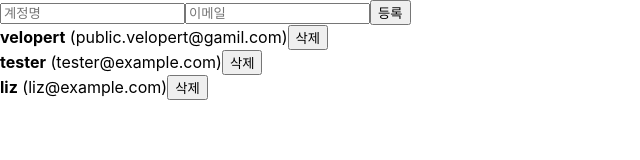
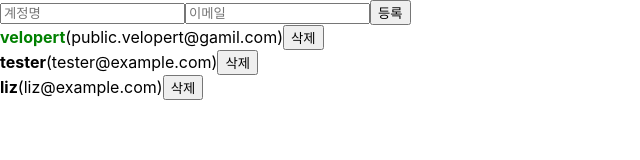
Before and after one commit to vcxttlvcx/React-Study, a React (Create React App) app in the folder begin-react/: page / in a window 1280 px wide. Shown: the top 160 px of the page, without its empty margins (0-640 px from the left). Built offline with nearby package versions, Linux system fonts and the light colour scheme.

Commit message:
Update 1장 15. 배열 항목 수정하기

```diff
--- a/begin-react/src/App.js
+++ b/begin-react/src/App.js
@@ -22,16 +22,19 @@
       id: 1,
       username: 'velopert',
       email: 'public.velopert@gamil.com',
+      active: true,
     },
     {
       id: 2,
       username: 'tester',
       email: 'tester@example.com',
+      active: false,
     },
     {
       id: 3,
       username: 'liz',
       email: 'liz@example.com',
+      active: false,
     },
   ]);
 
@@ -58,6 +61,14 @@
     setUsers(users.filter((user) => user.id !== id));
   };
 
+  const onToggle = (id) => {
+    setUsers(
+      users.map((user) =>
+        user.id === id ? { ...user, active: !user.active } : user,
+      ),
+    );
+  };
+
   return (
     <>
       <CreateUser
@@ -66,7 +77,7 @@
         onChange={onChange}
         onCreate={onCreate}
       />
-      <UserList users={users} onRemove={onRemove} />
+      <UserList users={users} onRemove={onRemove} onToggle={onToggle} />
     </>
   );
 }
--- a/begin-react/src/UserList.js
+++ b/begin-react/src/UserList.js
@@ -1,19 +1,34 @@
 import React from 'react';
 
-function User({ user, onRemove }) {
+function User({ user, onRemove, onToggle }) {
   return (
     <div>
-      <b>{user.username}</b> <span>({user.email})</span>
+      <b
+        style={{
+          cursor: 'pointer',
+          color: user.active ? 'green' : 'black',
+        }}
+        onClick={() => onToggle(user.id)}
+      >
+        {user.username}
+      </b>
+
+      <span>({user.email})</span>
       <button onClick={() => onRemove(user.id)}>삭제</button>
     </div>
   );
 }
 
-function UserList({ users, onRemove }) {
+function UserList({ users, onRemove, onToggle }) {
   return (
     <div>
       {users.map((user) => (
-        <User user={user} key={user.id} onRemove={onRemove} />
+        <User
+          user={user}
+          key={user.id}
+          onRemove={onRemove}
+          onToggle={onToggle}
+        />
       ))}
     </div>
   );
```
